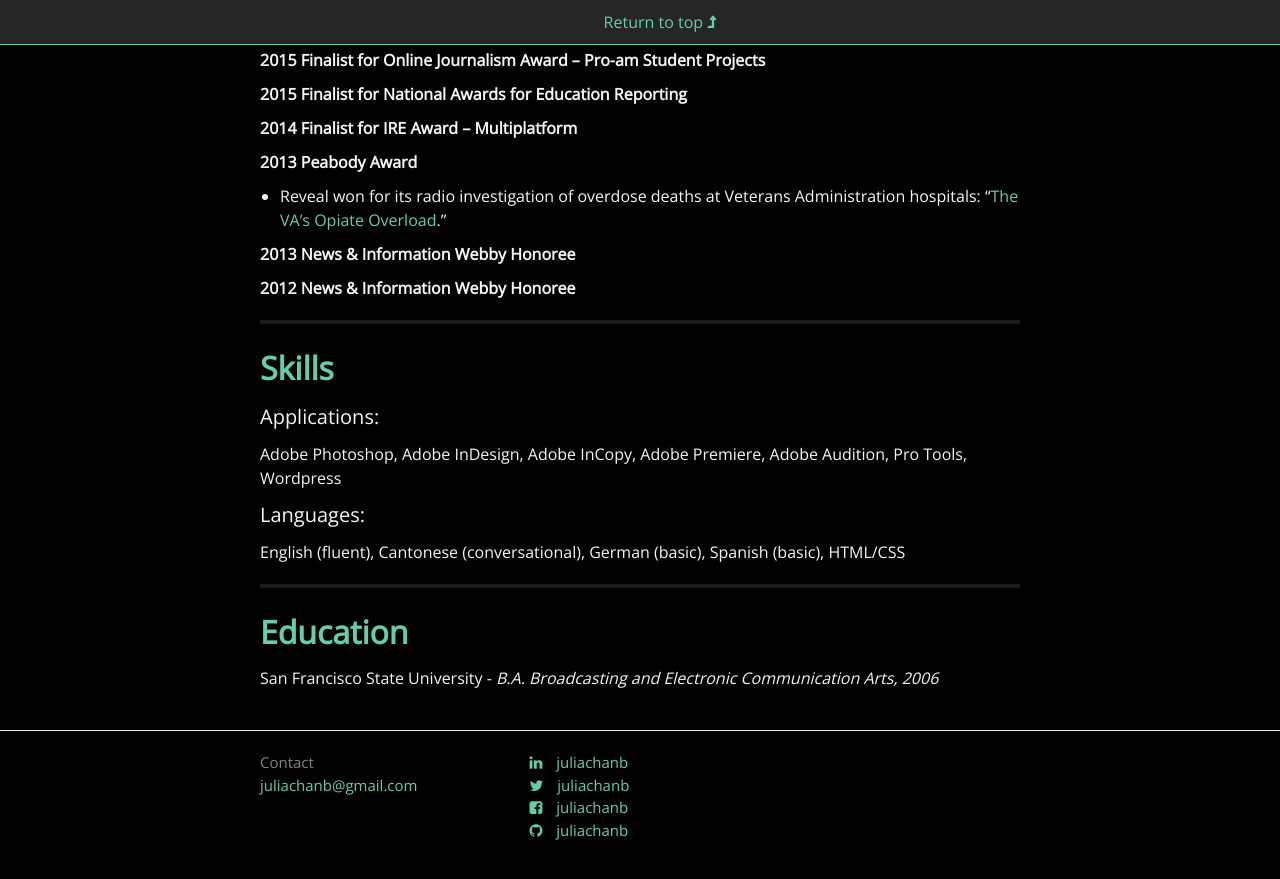
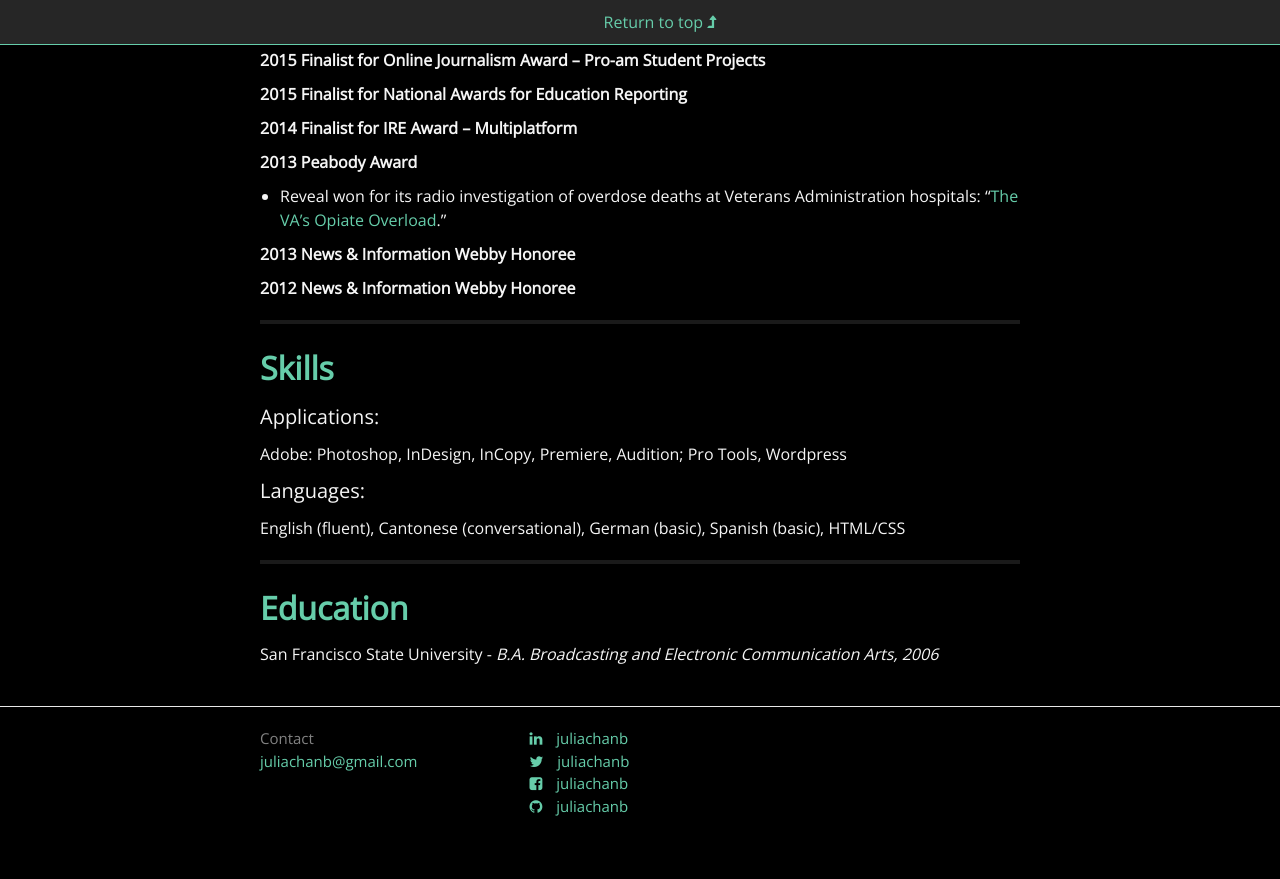
Before and after one commit to juliachanb/juliachanb.github.io, a Jekyll site: the page built from pages/resume.md, in a window 1280 px wide and 900 px high, scrolled down 3861 px. Shown: the top 879 px of the window. Built offline with Jekyll 4.4.1, drawn with Linux system fonts in a browser that asks for light colours; nearby versions of some CDN libraries; some web fonts are replaced.

Commit message:
edited applications

```diff
--- a/pages/resume.md
+++ b/pages/resume.md
@@ -175,7 +175,7 @@ ___
 ## **Skills**
 
 #### Applications:
-Adobe Photoshop, Adobe InDesign, Adobe InCopy, Adobe Premiere, Adobe Audition, Pro Tools, Wordpress
+Adobe: Photoshop, InDesign, InCopy, Premiere, Audition; Pro Tools, Wordpress
 
 
 #### Languages:
```
